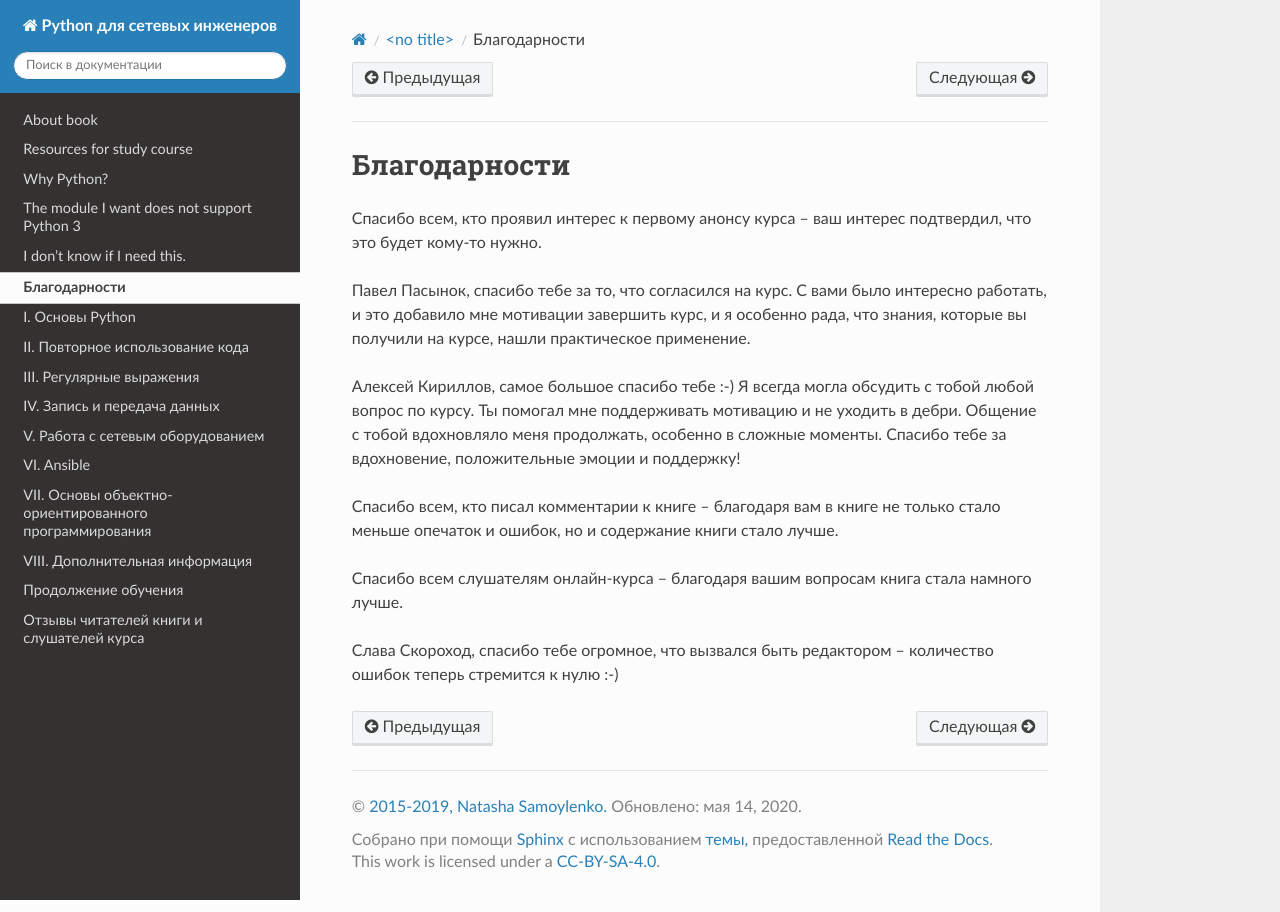
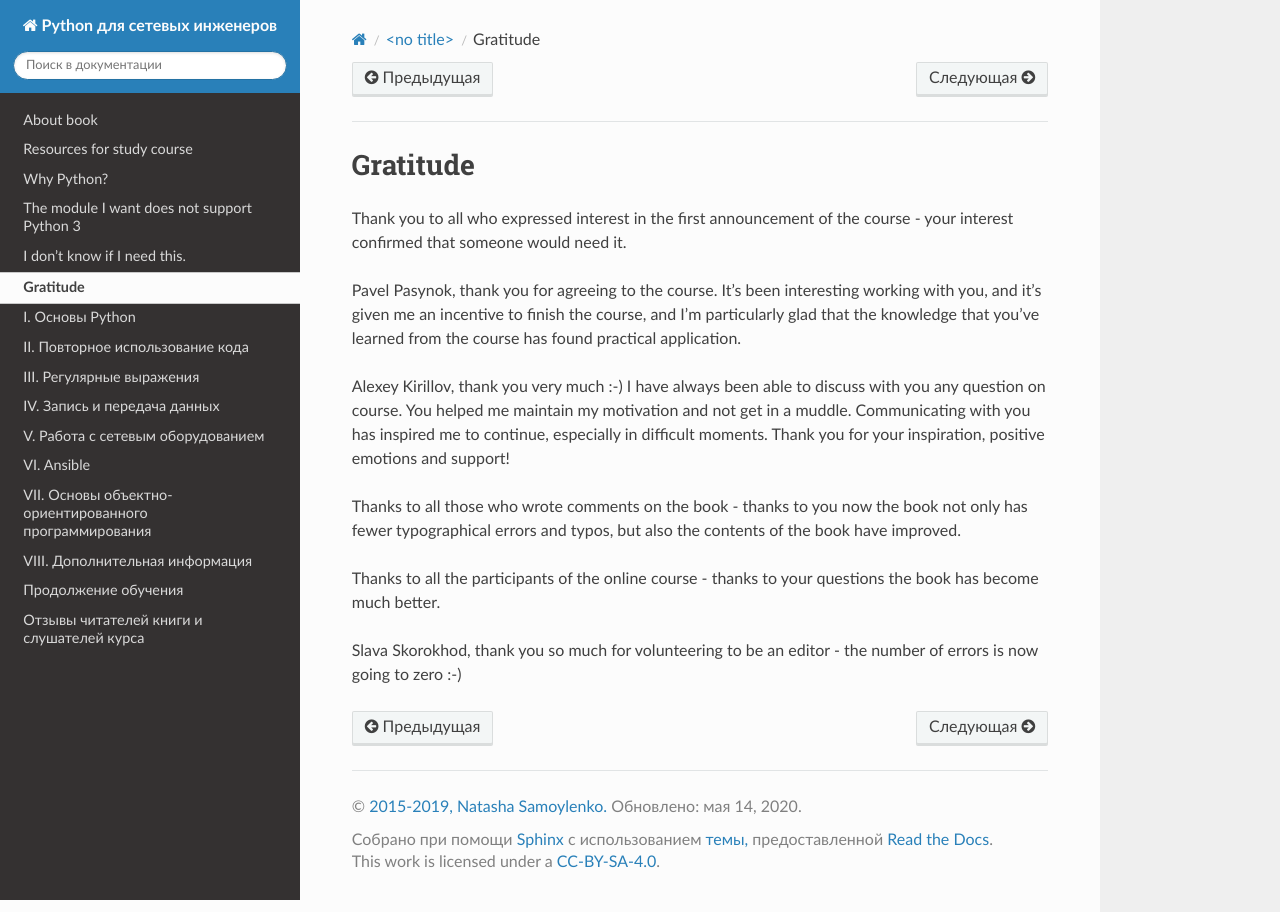
Before and after one commit to Aidar5/nattoeng, a Sphinx documentation site: the page built from docs/source/acknowledgments.rst, in a window 1280 px wide. Built offline with Sphinx 7.4.7 and the Read the Docs theme 2.0.0, drawn with Linux system fonts in a browser that asks for light colours; pages that are not in the unit, such as notebooks, are missing from menus.

Commit message:
Update acknowledgments.rst

```diff
--- a/docs/source/acknowledgments.rst
+++ b/docs/source/acknowledgments.rst
@@ -1,29 +1,15 @@
-Благодарности
+Gratitude
 -------------
 
-Спасибо всем, кто проявил интерес к первому анонсу курса – ваш интерес
-подтвердил, что это будет кому-то нужно.
+Thank you to all who expressed interest in the first announcement of the course - your interest confirmed that someone would need it.
 
-Павел Пасынок, спасибо тебе за то, что согласился на курс.
-С вами было интересно работать, и это добавило мне мотивации завершить
-курс, и я особенно рада, что знания,
-которые вы получили на курсе, нашли практическое применение.
+Pavel Pasynok, thank you for agreeing to the course. It’s been interesting working with you, and it’s given me an incentive to finish the course, and I’m particularly glad that the knowledge that you’ve learned from the course has found practical application.
 
-Алексей Кириллов, самое большое спасибо тебе :-) Я всегда могла обсудить с тобой
-любой вопрос по курсу. Ты помогал мне поддерживать мотивацию и не
-уходить в дебри. Общение с тобой вдохновляло меня продолжать, особенно в
-сложные моменты. Спасибо тебе за вдохновение, положительные эмоции и
-поддержку!
+Alexey Kirillov, thank you very much :-) I have always been able to discuss with you any question on course. You helped me maintain my motivation and not get in a muddle. Communicating with you has inspired me to continue, especially in difficult moments. Thank you for your inspiration, positive emotions and support!
 
 
-Спасибо всем, кто писал комментарии к книге – благодаря вам в
-книге не только стало меньше опечаток и ошибок, но и содержание книги
-стало лучше.
+Thanks to all those who wrote comments on the book - thanks to you now the book not only has fewer typographical errors and typos, but also the contents of the book have improved.
 
+Thanks to all the participants of the online course - thanks to your questions the book has become much better.
 
-Спасибо всем слушателям онлайн-курса – благодаря вашим
-вопросам книга стала намного лучше.
-
-Слава Скороход, спасибо тебе
-огромное, что вызвался быть редактором – количество ошибок теперь
-стремится к нулю :-)
+Slava Skorokhod, thank you so much for volunteering to be an editor - the number of errors is now going to zero :-)
```
